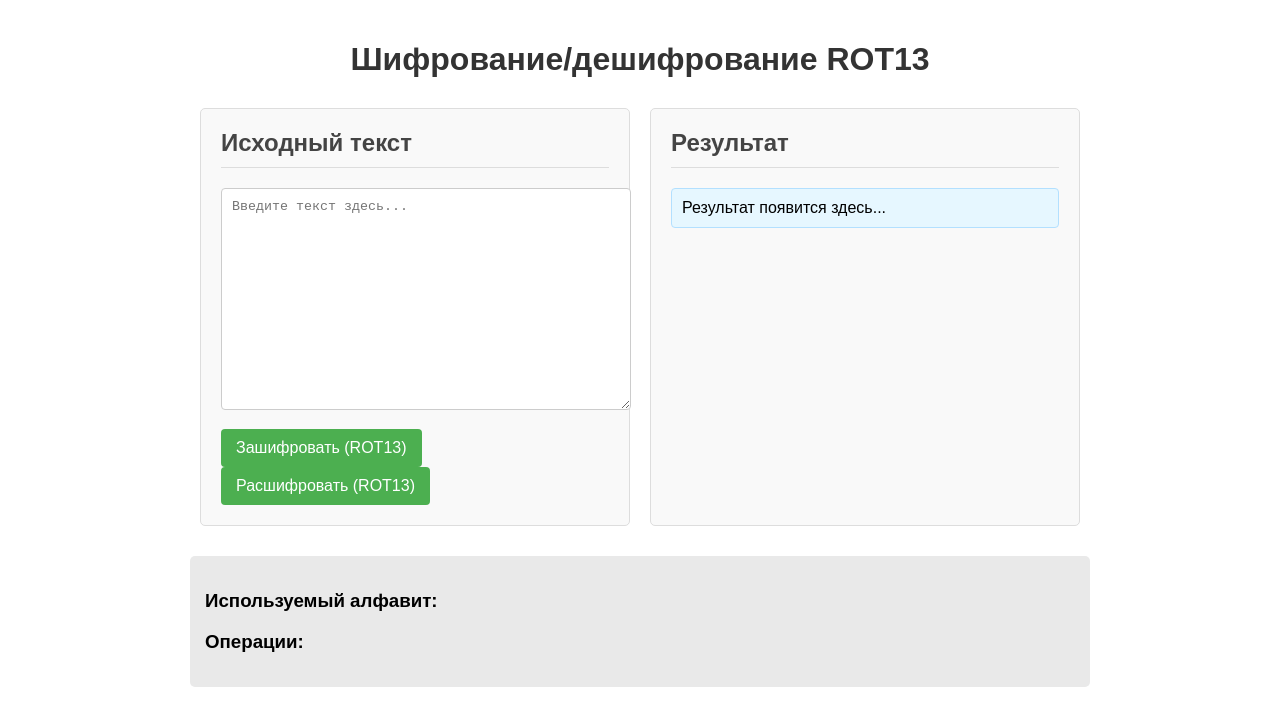
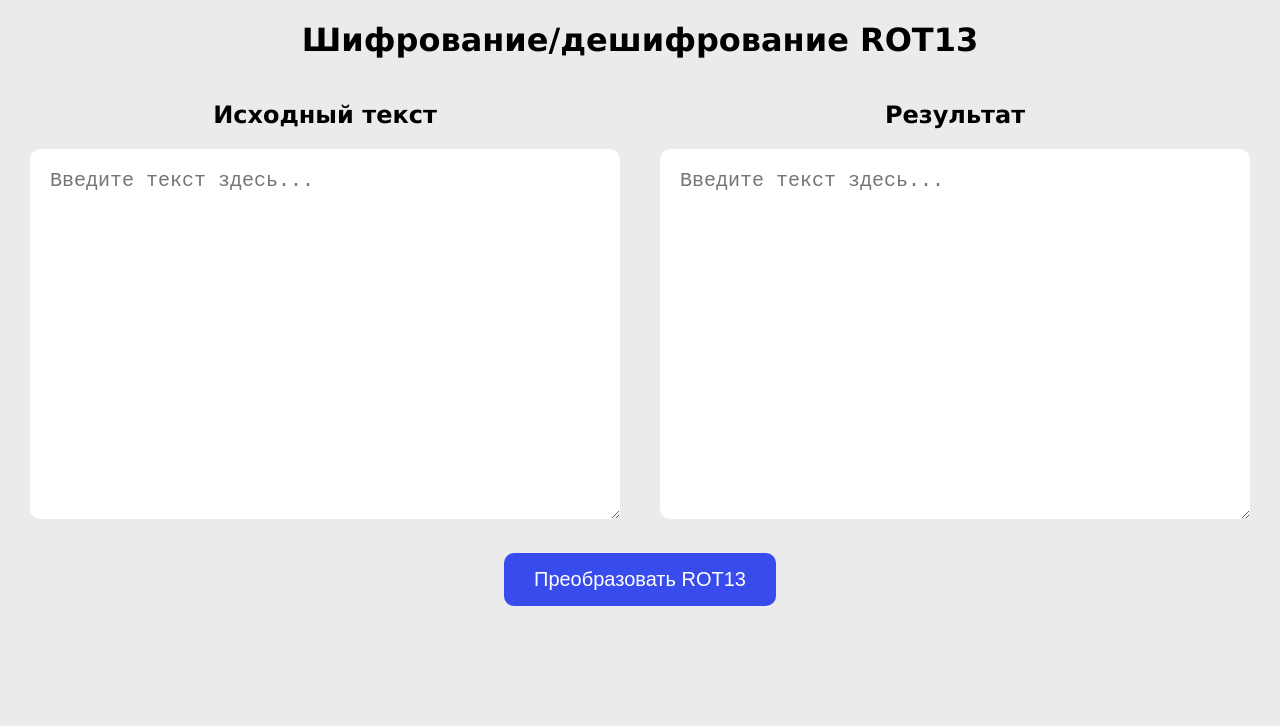
Before and after one commit to exzorcisto/prodpractice2, a plain HTML site: page lab1/index.html in a window 1280 px wide. Drawn offline with Linux system fonts and the light colour scheme.

Commit message:
commit-3-result

```diff
--- a/lab1/index.html
+++ b/lab1/index.html
@@ -13,22 +13,15 @@
             <div class="box">
                 <h2>Исходный текст</h2>
                 <textarea id="inputText" placeholder="Введите текст здесь..."></textarea>
-                <button id="encryptBtn">Зашифровать (ROT13)</button>
-                <button id="decryptBtn">Расшифровать (ROT13)</button>
             </div>
 
             <div class="box">
                 <h2>Результат</h2>
-                <div id="outputText" class="result">Результат появится здесь...</div>
+                <textarea id="outputText" placeholder="Введите текст здесь..." readonly></textarea>
             </div>
         </div>
 
-        <div class="alphabet-display">
-            <h3>Используемый алфавит:</h3>
-            <div id="alphabetDisplay"></div>
-            <h3>Операции:</h3>
-            <div id="operationsLog"></div>
-        </div>
-        <script src="script.js"></script>
+        <button id="encryptBtn">Преобразовать ROT13</button>
     </body>
+    <script src="script.js"></script>
 </html>
--- a/lab1/script.js
+++ b/lab1/script.js
@@ -0,0 +1,51 @@
+// массив алфавита
+const alphabet = [
+    'A', 'B', 'C', 'D', 'E', 'F', 'G', 'H', 'I', 'J', 'K', 'L', 'M',
+    'N', 'O', 'P', 'Q', 'R', 'S', 'T', 'U', 'V', 'W', 'X', 'Y', 'Z',
+    'a', 'b', 'c', 'd', 'e', 'f', 'g', 'h', 'i', 'j', 'k', 'l', 'm',
+    'n', 'o', 'p', 'q', 'r', 's', 't', 'u', 'v', 'w', 'x', 'y', 'z'
+];
+
+function rot13(str) {
+    let result = '';
+
+    for (let i = 0; i < str.length; i++) {
+        let char = str[i]; // текущий символ
+        let found = false;
+
+        for (let j = 0; j < alphabet.length; j++) {
+            if (alphabet[j] === char) {
+                let newIndex;
+                // обрабатываем заглавные буквы
+                if (j < 26) {
+                    newIndex = (j + 13) % 26; // cдвиг на 13 позиций
+                    result += alphabet[newIndex];
+                }
+                // обрабатываем строчные буквы
+                else if (j >= 26) {
+                    newIndex = 26 + ((j - 26 + 13) % 26);
+                    result += alphabet[newIndex];
+                }
+                found = true;
+                break;
+            }
+        }
+
+        // если символ не является буквой, то просто добавляем его в результат
+        if (!found) {
+            result += char;
+        }
+    }
+    return result;
+}
+
+// Получаем элементы DOM
+const encryptBtn = document.getElementById('encryptBtn');
+const inputText = document.getElementById('inputText');
+const outputText = document.getElementById('outputText');
+
+// Обработчики событий для кнопок
+encryptBtn.addEventListener('click', function() {
+    const text = inputText.value;
+    outputText.textContent = rot13(text);
+});
--- a/lab1/style.css
+++ b/lab1/style.css
@@ -1,62 +1,31 @@
 body {
-    font-family: Arial, sans-serif;
-    max-width: 900px;
-    margin: 0 auto;
-    padding: 20px;
+    font-family: 'Lucida Sans', 'Lucida Sans Regular', 'Lucida Grande', 'Lucida Sans Unicode', Geneva, Verdana, sans-serif;
+    background-color: #EBEBEB;
+    display: block;
+    text-align: center;
 }
-h1 {
-    text-align: center;
-    color: #333;
-}
+
 .container {
     display: flex;
-    margin-top: 30px;
+    justify-content: center;
+    gap: 40px;
+    padding-bottom: 30px;
 }
-.box {
-    flex: 1;
+
+textarea {
+    width: 550px;
+    height: 330px;
     padding: 20px;
-    border: 1px solid #ddd;
-    margin: 0 10px;
-    border-radius: 5px;
-    background-color: #f9f9f9;
+    border-radius: 10px;
+    border: none;
+    font-size: 20px;
 }
-.box h2 {
-    margin-top: 0;
-    color: #444;
-    border-bottom: 1px solid #ddd;
-    padding-bottom: 10px;
+
+button {
+    font-size: 20px;
+    border-radius: 10px;
+    padding: 15px 30px;
+    border: none;
+    color: white;
+    background-color: #384BEC;
 }
-textarea {
-    width: 100%;
-    height: 200px;
-    margin-bottom: 15px;
-    padding: 10px;
-    border: 1px solid #ccc;
-    border-radius: 4px;
-    resize: vertical;
-}
-button {
-    background-color: #4CAF50;
-    color: white;
-    padding: 10px 15px;
-    border: none;
-    border-radius: 4px;
-    cursor: pointer;
-    font-size: 16px;
-}
-button:hover {
-    background-color: #45a049;
-}
-.alphabet-display {
-    margin-top: 30px;
-    padding: 15px;
-    background-color: #e9e9e9;
-    border-radius: 5px;
-}
-.result {
-    margin-top: 15px;
-    padding: 10px;
-    background-color: #e6f7ff;
-    border: 1px solid #b3e0ff;
-    border-radius: 4px;
-}
```
Also changed, not shown: lab1/test.js (added, +80 -0 lines).
